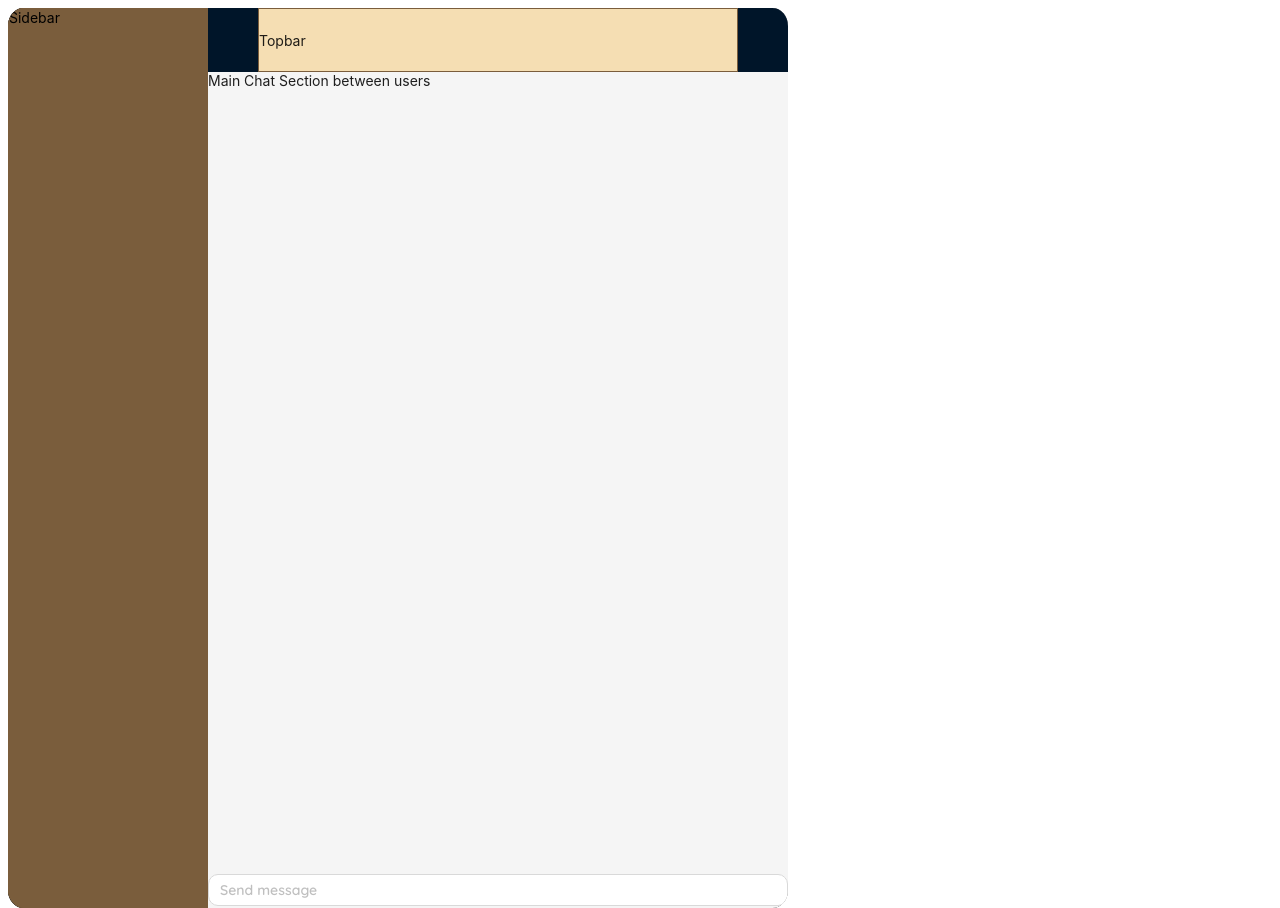
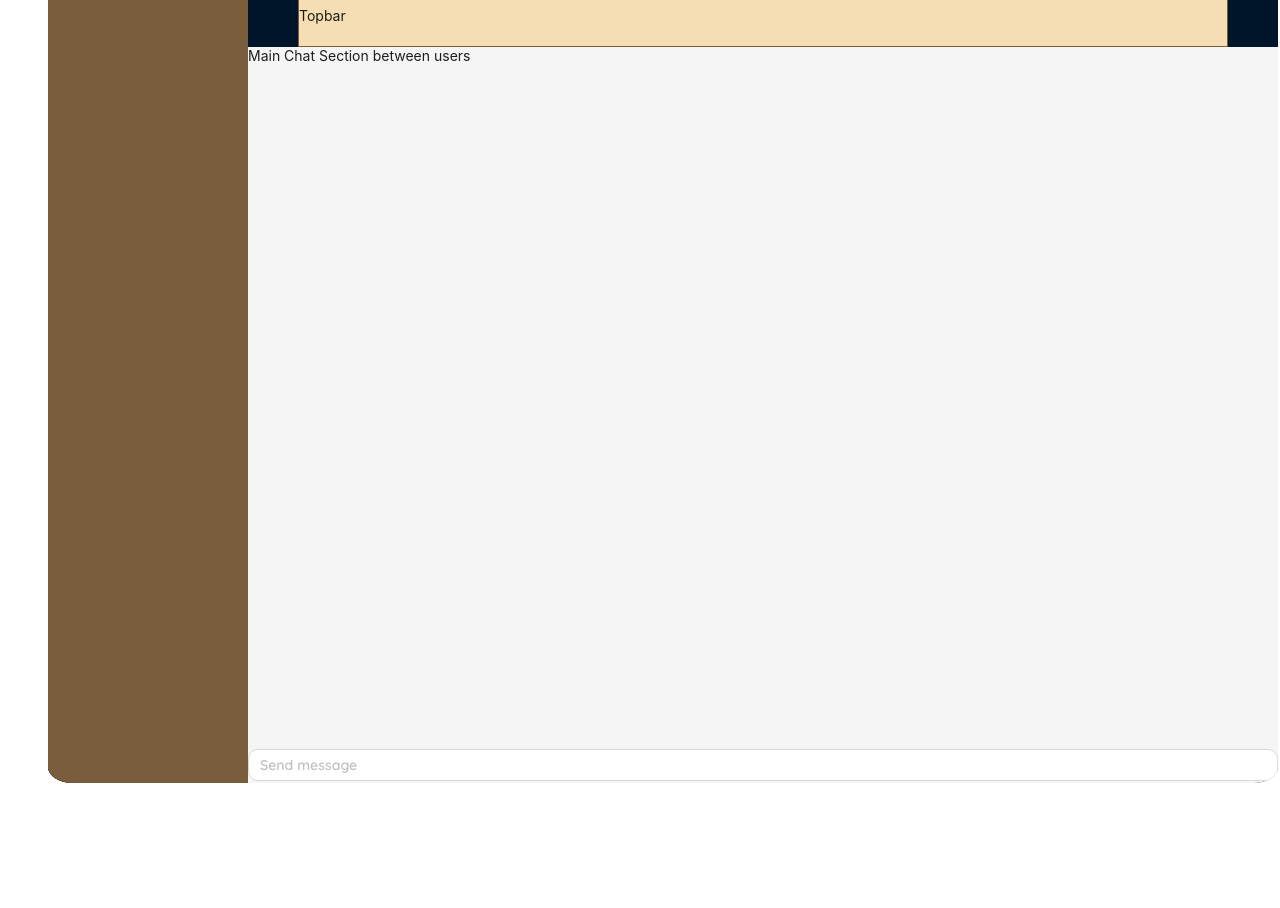
Before and after one commit to EvanZig/messengerApp, a React (Create React App) app in the folder client/: page / in a window 1280 px wide. After the commit the page ends 800 px from the top, so only its background shows below. Built offline with nearby package versions, Linux system fonts and the light colour scheme.

Commit message:
added layout wrapper

```diff
--- a/client/src/components/ChatLayout.tsx
+++ b/client/src/components/ChatLayout.tsx
@@ -8,6 +8,7 @@ const { Header, Sider, Content } = Layout
 
 export default function ChatLayout() {
     return (
+        <div className="chatLayoutWrapper">
             <Layout className="chatLayout">
                 <Sider className="sideBarContainer">
                     <Sidebar />
@@ -22,5 +23,6 @@ export default function ChatLayout() {
                     </Content>
                 </Layout>
             </Layout>
+        </div>
     )
 }
--- a/client/src/styles/componentStyling/ChatLayoutStyle.scss
+++ b/client/src/styles/componentStyling/ChatLayoutStyle.scss
@@ -32,11 +32,20 @@ $brown: #7a5d3c;
     background-color: lightgray;
 }
 
+.chatLayoutWrapper {
+    display: flex;
+    align-items: center;
+    justify-content: center;
+    height: calc(100vh - 50px);
+    width: calc(100vw - 50px);
+    margin-left: 40px;
+}
+
 // entire Chat Layout Styling
 .chatLayout {
     background-color: black;
-    min-width: 600px;
-    height: 900px;
+    max-width: 1500px;
+    height: 800px;
     border-radius: 2%;
     overflow: hidden;
 }
```
Lines whose indentation alone changed are shown as unchanged.
